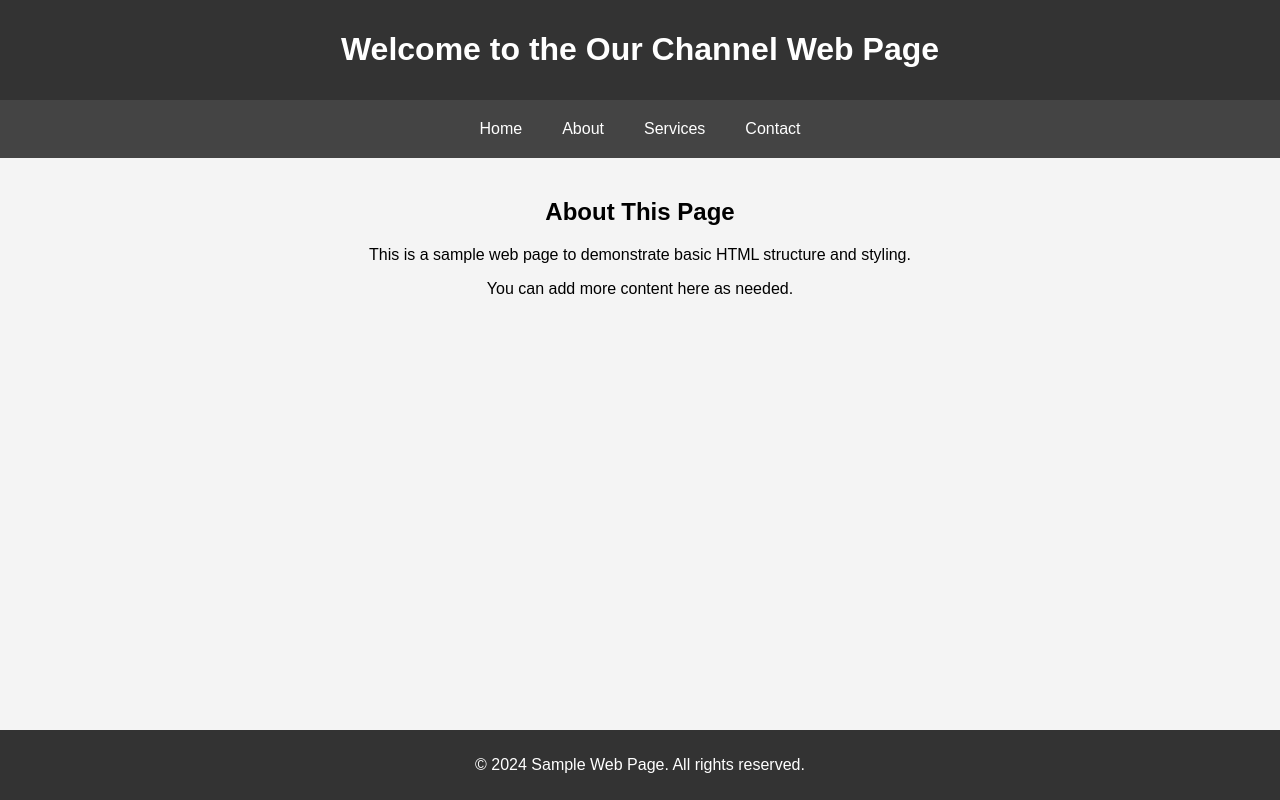
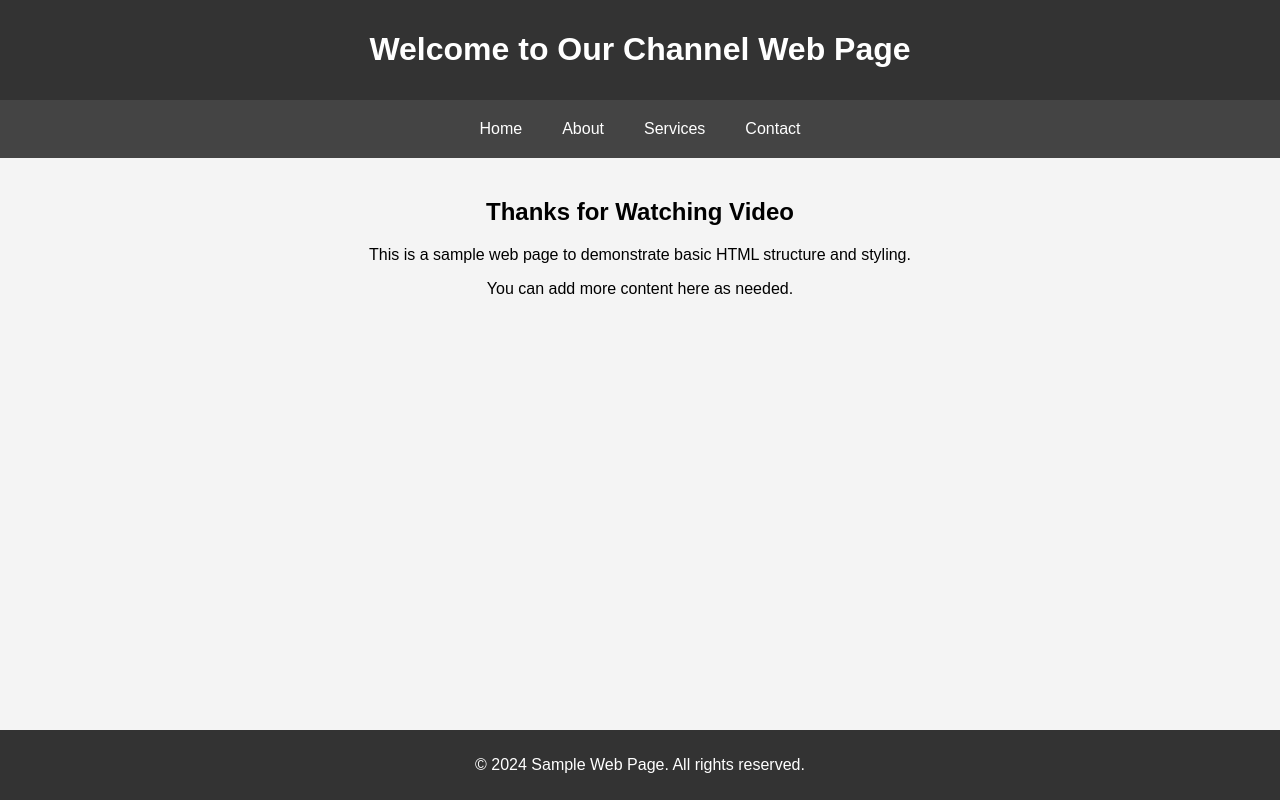
Before and after one commit to khannaleft/Sample, a plain HTML site: page index.html in a window 1280 px wide. Drawn offline with Linux system fonts and the light colour scheme.

Commit message:
Update index.html
Updated thanks for watching

```diff
--- a/index.html
+++ b/index.html
@@ -49,7 +49,7 @@
 <body>
 
 <header>
-    <h1>Welcome to the Our Channel Web Page</h1>
+    <h1>Welcome to Our Channel Web Page</h1>
 </header>
 
 <nav>
@@ -60,7 +60,7 @@
 </nav>
 
 <main>
-    <h2>About This Page</h2>
+    <h2>Thanks for Watching Video</h2>
     <p>This is a sample web page to demonstrate basic HTML structure and styling.</p>
     <p>You can add more content here as needed.</p>
 </main>
```
